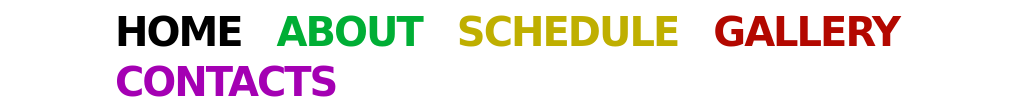
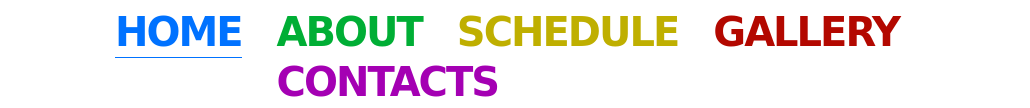
Before and after one commit to andyboyle/artymonkeys, a plain HTML site: page site/index.html in a window 1280 px wide. Shown: the part 303-411 px from the top of the page, without its empty margins (108-1138 px from the left). Drawn offline with Linux system fonts and the light colour scheme; a web font is replaced by a local one.

Commit message:
Underline current page

```diff
--- a/site/css/style.css
+++ b/site/css/style.css
@@ -99,7 +99,7 @@ nav { z-index:100; background:url(../images/slider-bg-half.png) 0 0 no-repeat; m
 ul.menu {margin:10px 0px 0 83px; display:inline-block;}
 ul.menu li {float:left; line-height:50px; margin:0px 35px 0px 0px; }
 ul.menu li a {font-size:40px; line-height:50px; font-family: 'Cabin Sketch', cursive; text-transform:uppercase; font-weight:bold; letter-spacing:-2px; display:block;}
-ul.menu li:hover a , ul.menu li.current a { color:#000;}
+ul.menu li:hover a , ul.menu li.current a { border-bottom: 1px solid currentColor; text-decoration: none; }
 
 /*********************************content*************************************/
 #content {width:1000px; margin:0 auto; background:url(../images/content-img.png) 1px bottom no-repeat; }
```
